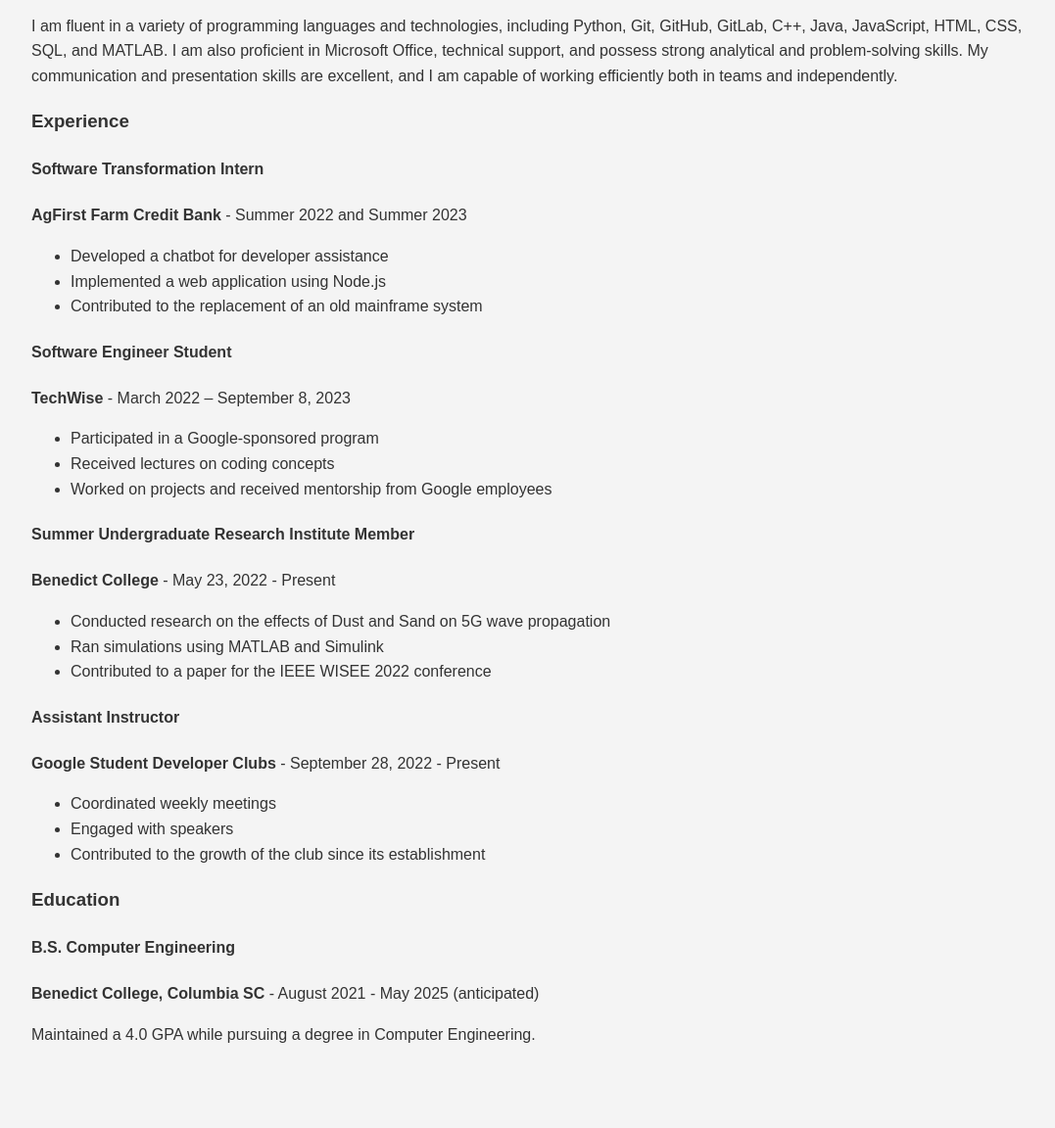
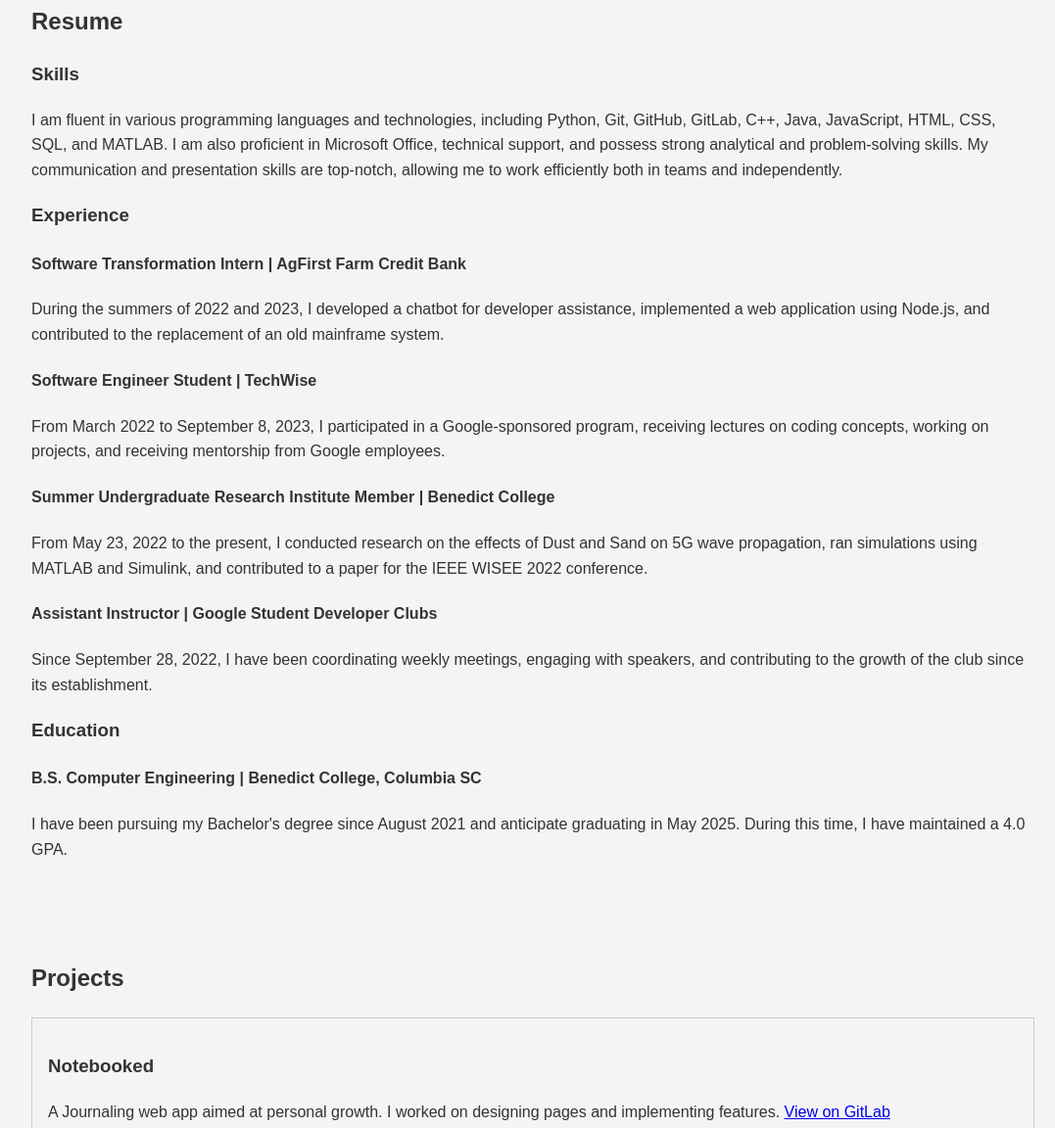
Before and after one commit to Astro-027/Astro-027.github.io, a plain HTML site: page index.html in a window 1280 px wide. Shown: the part 996-2148 px from the top of the page at 98% size, without its empty margins (96-1173 px from the left). Drawn offline with Linux system fonts and the light colour scheme.

Commit message:
Changes in the index.html file for about design

```diff
--- a/index.html
+++ b/index.html
@@ -39,76 +39,55 @@
     <section id="about">
         <h2>About Me</h2>
         <div class="about-container">
-            <div class="about-image">
-                <img src="Assests/profilepic.jpg" alt="Nabeyou Tadessa">
-            </div>
+            <img src="Assests/profilepic.jpg" alt="Nabeyou Tadessa" class="about-image">
             <div class="about-text">
                 <p>Hi, I'm Nabeyou Tadessa, a junior in Computer Engineering with a strong passion for programming and
                     technology. I am currently seeking internship or entry-level opportunities to apply my skills and
                     contribute to innovative projects. I am committed to continuous learning and eager to make a
-                    meaningful impact
-                    in the field of technology.</p>
+                    meaningful impact in the field of technology.</p>
             </div>
         </div>
     </section>
     <section id="resume">
         <h2>Resume</h2>
-
         <div class="resume-section">
             <h3>Skills</h3>
-            <p>I am fluent in a variety of programming languages and technologies, including Python, Git, GitHub,
-                GitLab, C++, Java, JavaScript, HTML, CSS, SQL, and MATLAB. I am also proficient in Microsoft Office,
-                technical support, and possess strong analytical and problem-solving skills. My communication and
-                presentation skills are excellent, and I am capable of working efficiently both in teams and
-                independently.</p>
+            <p>I am fluent in various programming languages and technologies, including Python, Git, GitHub, GitLab,
+                C++, Java, JavaScript, HTML, CSS, SQL, and MATLAB. I am also proficient in Microsoft Office, technical
+                support, and possess strong analytical and problem-solving skills. My communication and presentation
+                skills are top-notch, allowing me to work efficiently both in teams and independently.</p>
         </div>
-
         <div class="resume-section">
             <h3>Experience</h3>
             <div class="experience">
-                <h4>Software Transformation Intern</h4>
-                <p><strong>AgFirst Farm Credit Bank</strong> - Summer 2022 and Summer 2023</p>
-                <ul>
-                    <li>Developed a chatbot for developer assistance</li>
-                    <li>Implemented a web application using Node.js</li>
-                    <li>Contributed to the replacement of an old mainframe system</li>
-                </ul>
+                <h4>Software Transformation Intern | AgFirst Farm Credit Bank</h4>
+                <p>During the summers of 2022 and 2023, I developed a chatbot for developer assistance, implemented a
+                    web application using Node.js, and contributed to the replacement of an old mainframe system.</p>
             </div>
             <div class="experience">
-                <h4>Software Engineer Student</h4>
-                <p><strong>TechWise</strong> - March 2022 – September 8, 2023</p>
-                <ul>
-                    <li>Participated in a Google-sponsored program</li>
-                    <li>Received lectures on coding concepts</li>
-                    <li>Worked on projects and received mentorship from Google employees</li>
-                </ul>
+                <h4>Software Engineer Student | TechWise</h4>
+                <p>From March 2022 to September 8, 2023, I participated in a Google-sponsored program, receiving
+                    lectures on coding concepts, working on projects, and receiving mentorship from Google employees.
+                </p>
             </div>
             <div class="experience">
-                <h4>Summer Undergraduate Research Institute Member</h4>
-                <p><strong>Benedict College</strong> - May 23, 2022 - Present</p>
-                <ul>
-                    <li>Conducted research on the effects of Dust and Sand on 5G wave propagation</li>
-                    <li>Ran simulations using MATLAB and Simulink</li>
-                    <li>Contributed to a paper for the IEEE WISEE 2022 conference</li>
-                </ul>
+                <h4>Summer Undergraduate Research Institute Member | Benedict College</h4>
+                <p>From May 23, 2022 to the present, I conducted research on the effects of Dust and Sand on 5G wave
+                    propagation, ran simulations using MATLAB and Simulink, and contributed to a paper for the IEEE
+                    WISEE 2022 conference.</p>
             </div>
             <div class="experience">
-                <h4>Assistant Instructor</h4>
-                <p><strong>Google Student Developer Clubs</strong> - September 28, 2022 - Present</p>
-                <ul>
-                    <li>Coordinated weekly meetings</li>
-                    <li>Engaged with speakers</li>
-                    <li>Contributed to the growth of the club since its establishment</li>
-                </ul>
+                <h4>Assistant Instructor | Google Student Developer Clubs</h4>
+                <p>Since September 28, 2022, I have been coordinating weekly meetings, engaging with speakers, and
+                    contributing to the growth of the club since its establishment.</p>
             </div>
         </div>
-
         <div class="resume-section">
             <h3>Education</h3>
             <div class="education">
-                <h4>B.S. Computer Engineering</h4>
-                <p><strong>Benedict College, Columbia SC</strong> - August 2021 - May 2025 (anticipated)</p>
-                <p>Maintained a 4.0 GPA while pursuing a degree in Computer Engineering.</p>
+                <h4>B.S. Computer Engineering | Benedict College, Columbia SC</h4>
+                <p>I have been pursuing my Bachelor's degree since August 2021 and anticipate graduating in May 2025.
+                    During this time, I have maintained a 4.0 GPA.</p>
             </div>
         </div>
     </section>
@@ -116,17 +95,17 @@
         <h2>Projects</h2>
         <div class="project">
             <h3>Notebooked</h3>
-            <p>A Journaling web app aimed at personal growth. Worked on designing pages and implementing features. <a
+            <p>A Journaling web app aimed at personal growth. I worked on designing pages and implementing features. <a
                     href="https://gitlab.com/yourusername/notebooked" target="_blank">View on GitLab</a></p>
         </div>
         <div class="project">
             <h3>Codemaster</h3>
-            <p>A learning website for programming courses. Contributed to both Frontend and Backend development. <a
+            <p>A learning website for programming courses. I contributed to both Frontend and Backend development. <a
                     href="https://gitlab.com/yourusername/codemaster" target="_blank">View on GitLab</a></p>
         </div>
         <div class="project">
             <h3>Retro Modern Chess</h3>
-            <p>A Chess game developed from scratch. Worked on implementing game functionality. <a
+            <p>A Chess game developed from scratch. I worked on implementing game functionality. <a
                     href="https://github.com/Astro-027/Chess" target="_blank">View on GitLab</a></p>
         </div>
     </section>
```
